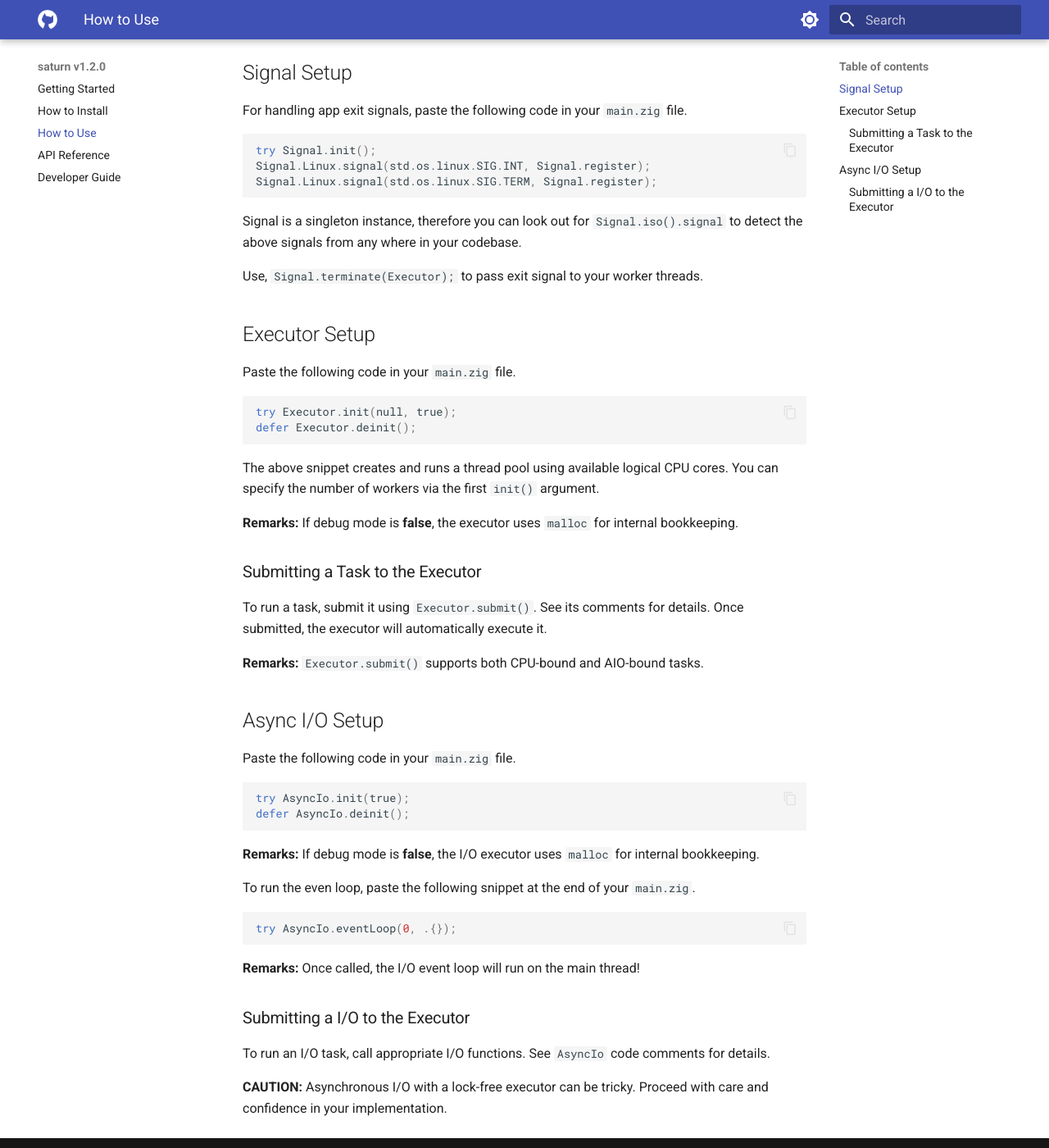
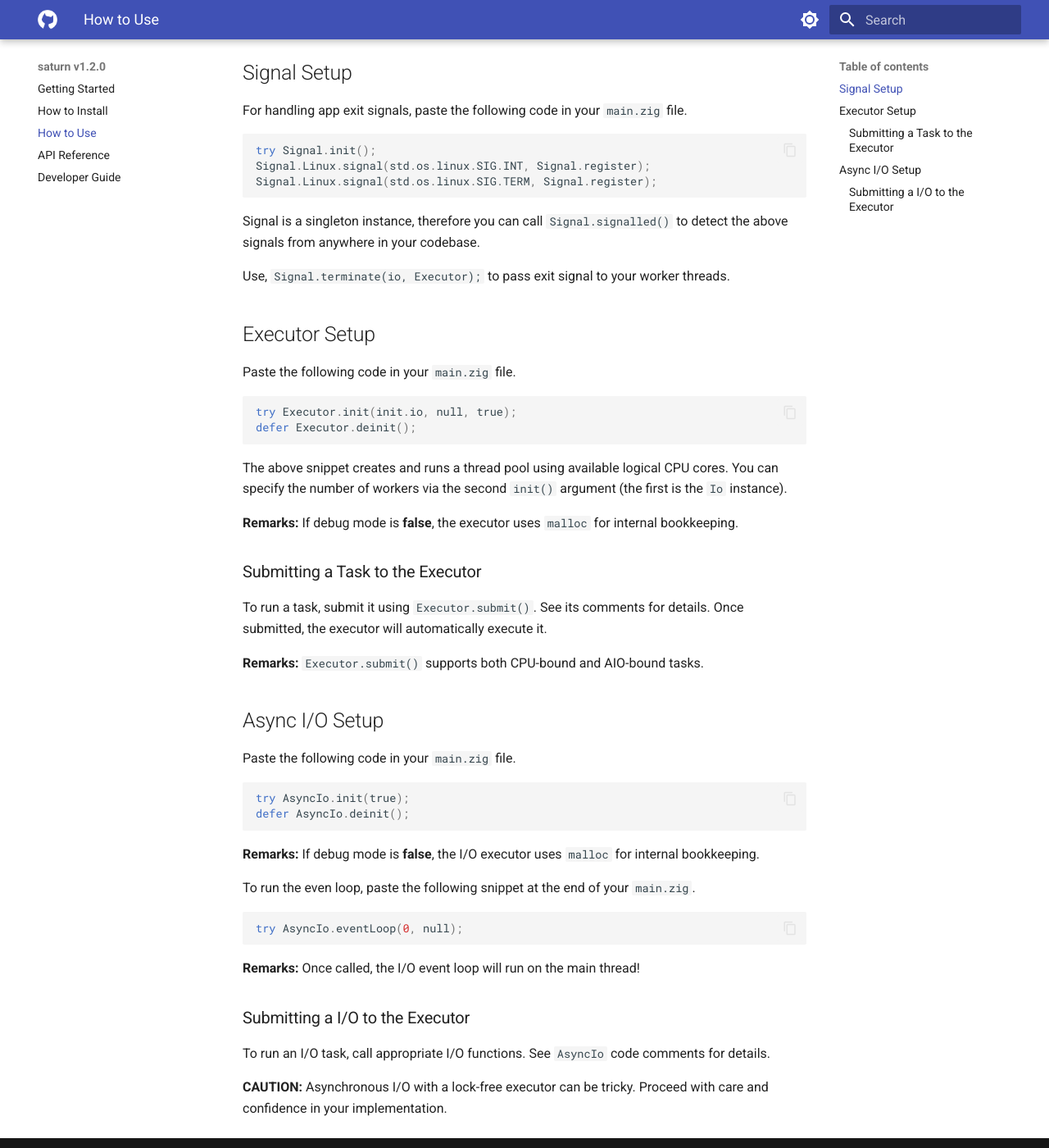
Before and after one commit to bitlaab-blitz/saturn, an MkDocs documentation site: the page built from docs/usage.md, in a window 1280 px wide and 1400 px high, scrolled down 408 px. Shown: the whole window at 82% size. Built offline with MkDocs 1.6.1 and Material for MkDocs 9.7.7, drawn with Linux system fonts in a browser that asks for light colours.

Commit message:
misc. post fixes and improvements

````diff
--- a/docs/usage.md
+++ b/docs/usage.md
@@ -26,20 +26,20 @@ Signal.Linux.signal(std.os.linux.SIG.INT, Signal.register);
 Signal.Linux.signal(std.os.linux.SIG.TERM, Signal.register);
 ```
 
-Signal is a singleton instance, therefore you can look out for `Signal.iso().signal` to detect the above signals from any where in your codebase.
+Signal is a singleton instance, therefore you can call `Signal.signalled()` to detect the above signals from anywhere in your codebase.
 
-Use, `Signal.terminate(Executor);` to pass exit signal to your worker threads.
+Use, `Signal.terminate(io, Executor);` to pass exit signal to your worker threads.
 
 ## Executor Setup
 
 Paste the following code in your `main.zig` file.
 
 ```zig
-try Executor.init(null, true);
+try Executor.init(init.io, null, true);
 defer Executor.deinit();
 ```
 
-The above snippet creates and runs a thread pool using available logical CPU cores. You can specify the number of workers via the first `init()` argument.
+The above snippet creates and runs a thread pool using available logical CPU cores. You can specify the number of workers via the second `init()` argument (the first is the `Io` instance).
 
 **Remarks:** If debug mode is **false**, the executor uses `malloc` for internal bookkeeping.
 
@@ -63,7 +63,7 @@ defer AsyncIo.deinit();
 To run the even loop, paste the following snippet at the end of your `main.zig`.
 
 ```zig
-try AsyncIo.eventLoop(0, .{});
+try AsyncIo.eventLoop(0, null);
 ```
 
 **Remarks:** Once called, the I/O event loop will run on the main thread!
````
Also changed, not shown: 6 other files.
